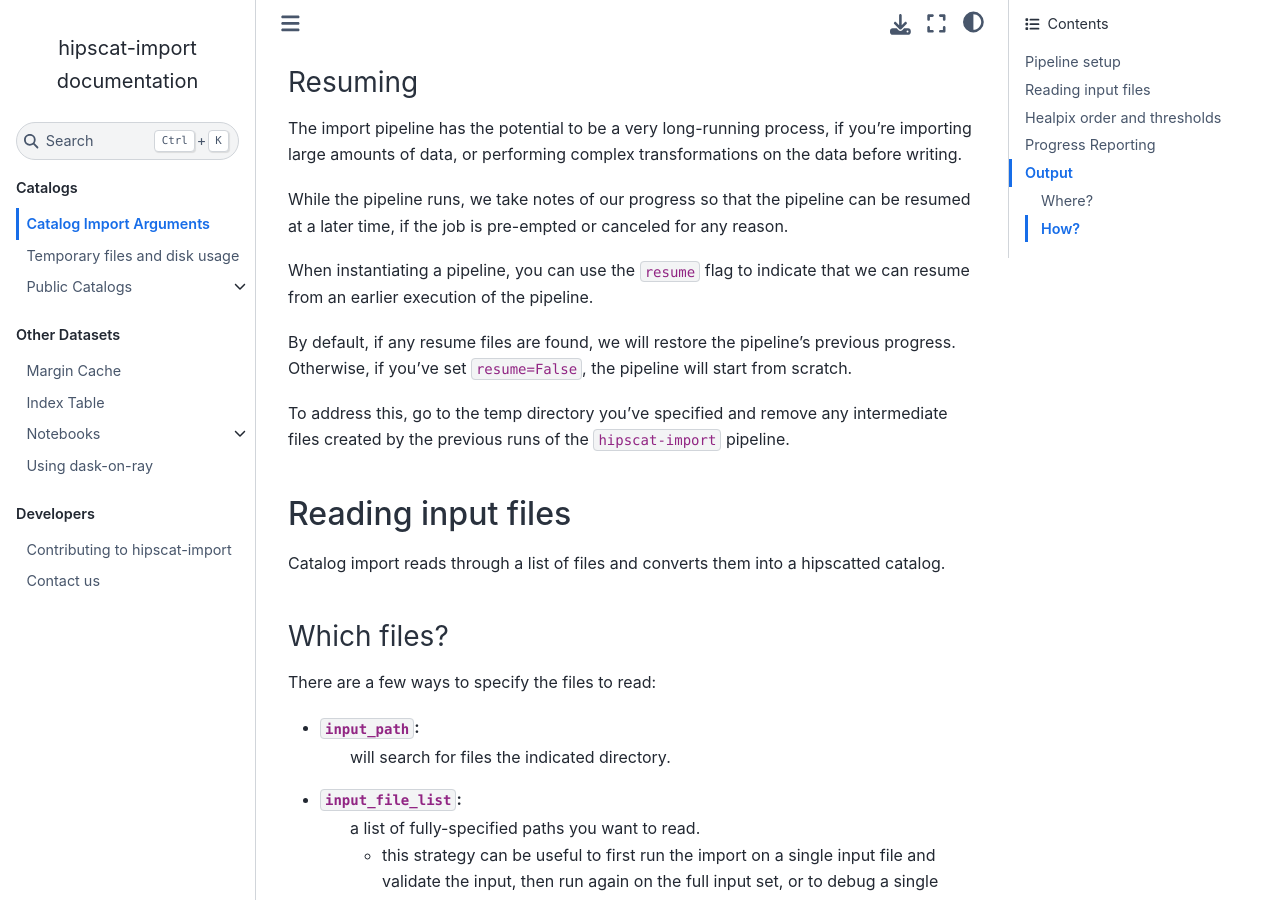
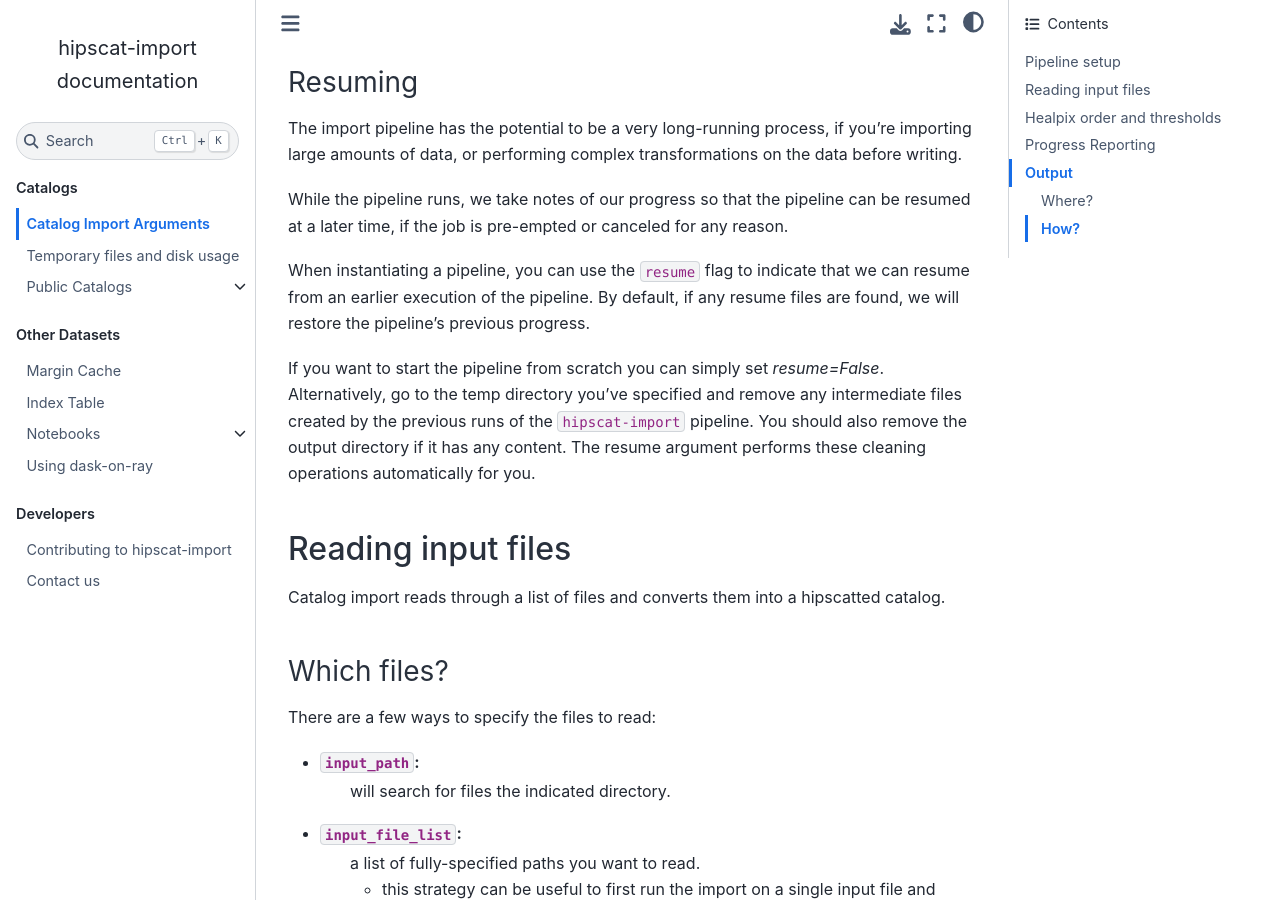
Before and after one commit to astronomy-commons/hipscat-import, a Sphinx documentation site: the page built from docs/catalogs/arguments.rst, in a window 1280 px wide and 900 px high, scrolled down 1525 px. Built offline with Sphinx 7.4.7 and the Sphinx Book theme 1.1.4, drawn with Linux system fonts in a browser that asks for light colours; pages that are not in the unit, such as notebooks, are missing from menus.

```diff
--- a/docs/catalogs/arguments.rst
+++ b/docs/catalogs/arguments.rst
@@ -83,13 +83,14 @@
 be resumed at a later time, if the job is pre-empted or canceled for any reason.
 
 When instantiating a pipeline, you can use the ``resume`` flag to indicate that
-we can resume from an earlier execution of the pipeline.
+we can resume from an earlier execution of the pipeline. By default, if any resume
+files are found, we will restore the pipeline's previous progress.
 
-By default, if any resume files are found, we will restore the pipeline's previous progress.
-Otherwise, if you've set ``resume=False``, the pipeline will start from scratch.
-
-To address this, go to the temp directory you've specified and remove any intermediate
-files created by the previous runs of the ``hipscat-import`` pipeline.
+If you want to start the pipeline from scratch you can simply set `resume=False`.
+Alternatively, go to the temp directory you've specified and remove any intermediate
+files created by the previous runs of the ``hipscat-import`` pipeline. You should also
+remove the output directory if it has any content. The resume argument performs these
+cleaning operations automatically for you.
 
 Reading input files
 -------------------------------------------------------------------------------
```
Also changed, not shown: 1 other file.
